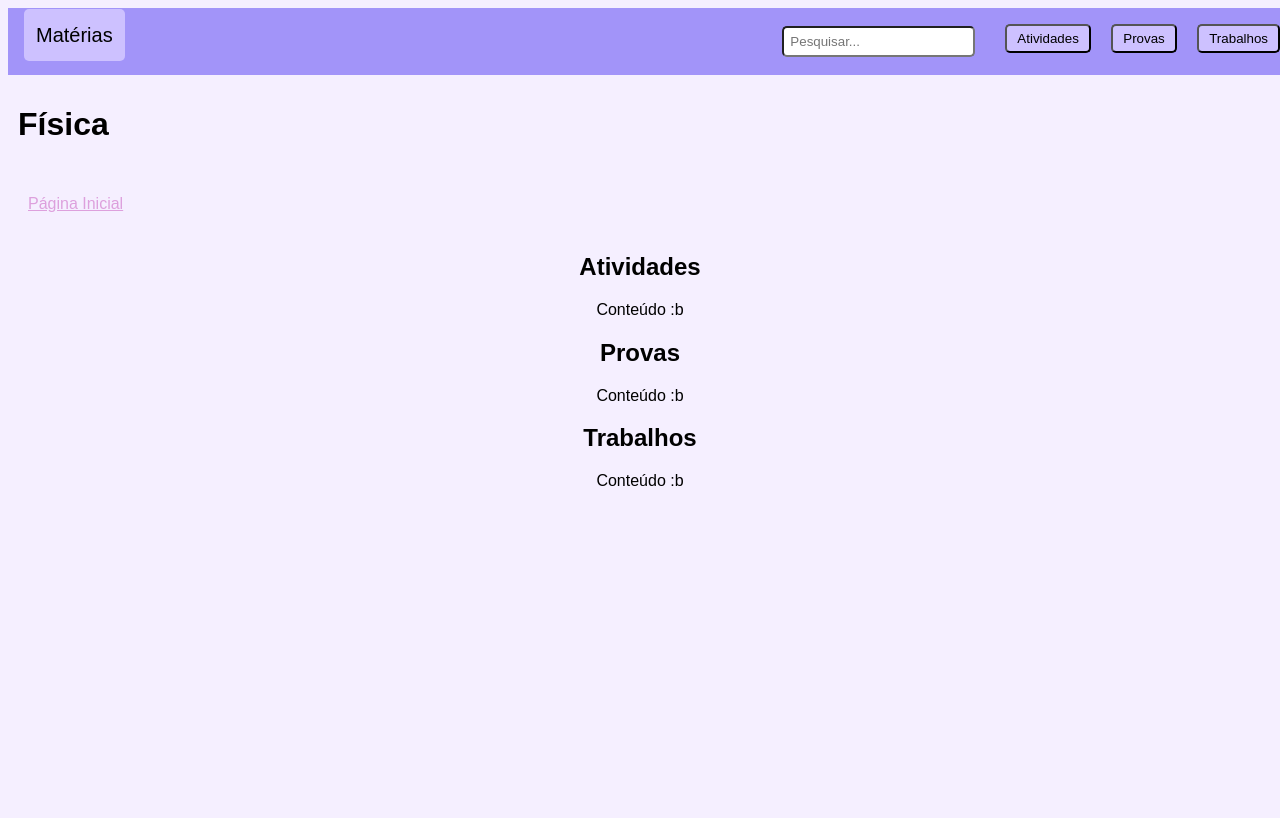
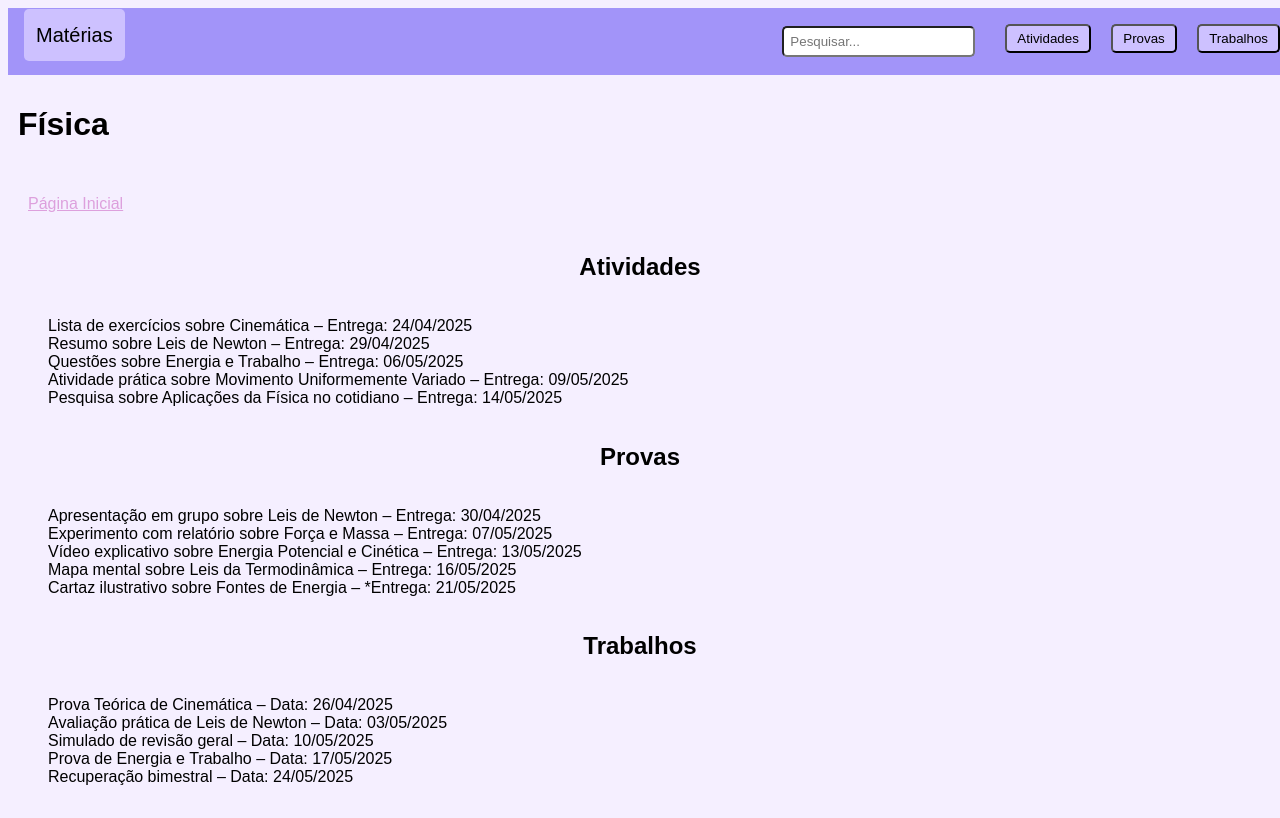
Before and after one commit to yue845/projeto-cabecalho, a plain HTML site: page fisica.html in a window 1280 px wide. Shown: the top 818 px of the page. Drawn offline with Linux system fonts and the light colour scheme.

Commit message:
Update fisica.html
gh

```diff
--- a/fisica.html
+++ b/fisica.html
@@ -36,10 +36,34 @@
         <a href="index.html">Página Inicial</a>
     </div>
         <h2 id="atv">Atividades</h2>
-            <p>Conteúdo :b</p>
+            <p>
+                <ul>
+                    <LI>Lista de exercícios sobre Cinemática – Entrega: 24/04/2025</LI>
+                    <LI>Resumo sobre Leis de Newton – Entrega: 29/04/2025</LI>
+                    <LI>Questões sobre Energia e Trabalho – Entrega: 06/05/2025</LI>
+                    <LI>Atividade prática sobre Movimento Uniformemente Variado – Entrega: 09/05/2025</LI>
+                    <LI>Pesquisa sobre Aplicações da Física no cotidiano – Entrega: 14/05/2025</LI>
+                </ul>
+            </p>
         <h2 id="prova">Provas</h2>
-            <p>Conteúdo :b</p>
+            <p>
+                <UL>
+                    <LI>Apresentação em grupo sobre Leis de Newton – Entrega: 30/04/2025</LI>
+                    <LI>Experimento com relatório sobre Força e Massa – Entrega: 07/05/2025</LI>
+                    <LI>Vídeo explicativo sobre Energia Potencial e Cinética – Entrega: 13/05/2025</LI>
+                    <LI>Mapa mental sobre Leis da Termodinâmica – Entrega: 16/05/2025</LI>
+                    <LI>Cartaz ilustrativo sobre Fontes de Energia – *Entrega: 21/05/2025</LI>
+                </UL>
+            </p>
         <h2 id="trab">Trabalhos</h2>
-            <p>Conteúdo :b</p>
+            <p>
+                <UL>
+                    <LI>Prova Teórica de Cinemática – Data: 26/04/2025</LI>
+                    <LI>Avaliação prática de Leis de Newton – Data: 03/05/2025</LI>
+                    <LI>Simulado de revisão geral – Data: 10/05/2025</LI>
+                    <LI>Prova de Energia e Trabalho – Data: 17/05/2025</LI>
+                    <LI>Recuperação bimestral – Data: 24/05/2025</LI>
+                </UL>
+            </p>
 </body>
 </html>
```
